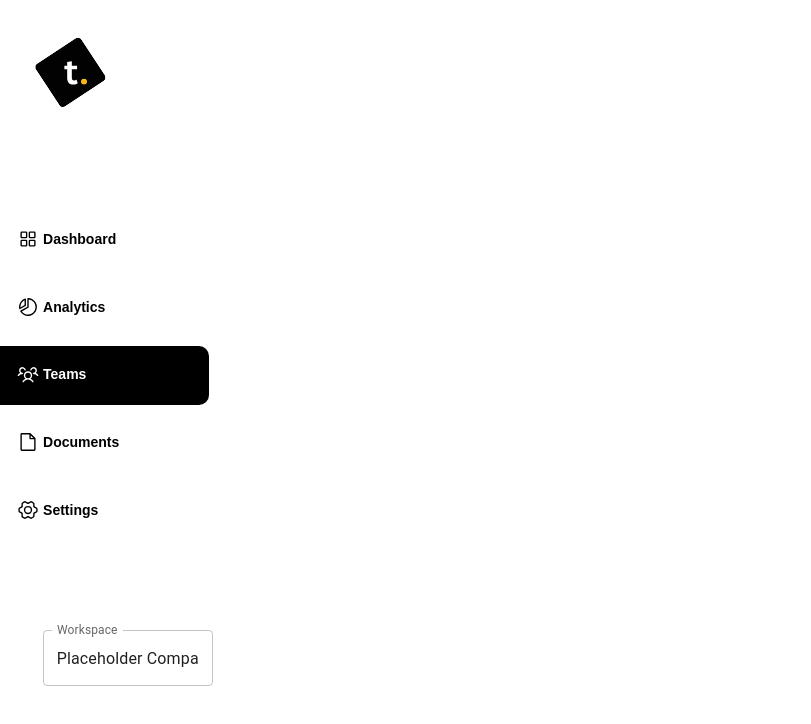
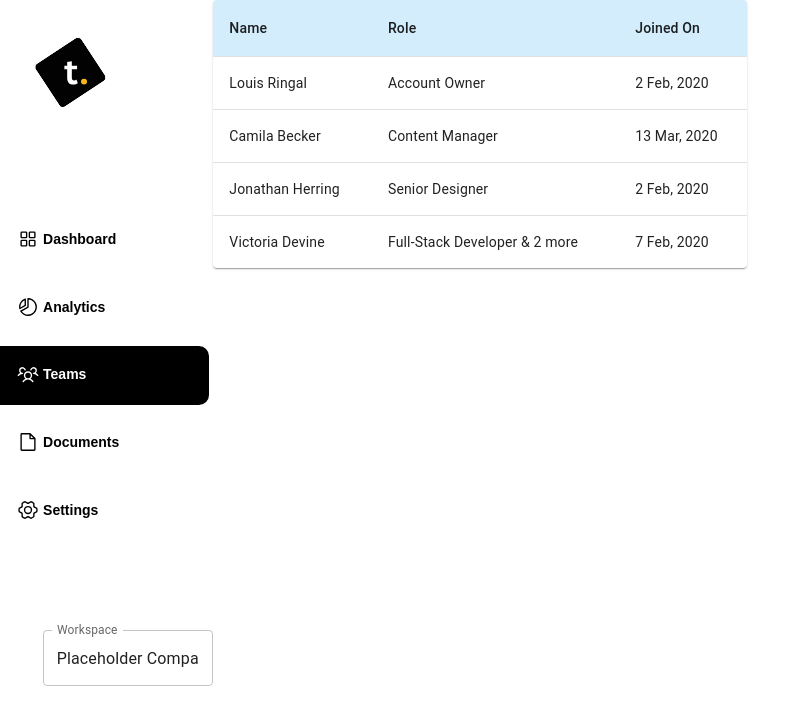
Before and after one commit to PeytenBevill/task-management, a React (Vite) app: page /teams in a window 1280 px wide. Shown: the top 724 px of the page, without its empty margins (0-811 px from the left). Built offline with nearby package versions, Linux system fonts and the light colour scheme.

Commit message:
created Teams folder with css & jsx files, added static teams data table

```diff
--- a/src/App.jsx
+++ b/src/App.jsx
@@ -7,6 +7,8 @@ import { Routes, Route } from "react-router-dom";
 import Settings from "./Settings/Settings";
 import "./App.css";
 import Analytics from "./Analytics/Analytics";
+import Teams from "./Teams/Teams";
+
 
 function App() {
   const [demoClicked, setDemoClicked] = useState(false);
@@ -29,6 +31,8 @@ function App() {
 
         <Route path="/analytics" element={<Analytics />} />
 
+        <Route path="/teams" element={<Teams />} />
+
       </Routes>
       {demoClicked && <UserInfo className="userInfo" />}
     </div>
--- /dev/null
+++ b/src/Teams/Teams.css
@@ -0,0 +1,8 @@
+.MuiTableCell-head {
+    font-weight: bold;
+    background-color: #d4edfc;
+  }
+
+  .MuiTableRow-head {
+    color: #333;
+  }
--- /dev/null
+++ b/src/Teams/Teams.jsx
@@ -0,0 +1,56 @@
+import React from 'react'
+import Table from '@mui/material/Table';
+import TableBody from '@mui/material/TableBody';
+import TableCell from '@mui/material/TableCell';
+import TableContainer from '@mui/material/TableContainer';
+import TableHead from '@mui/material/TableHead';
+import TableRow from '@mui/material/TableRow';
+import Paper from '@mui/material/Paper';
+import './Teams.css'
+
+function createData(name, role, joinedOn) {
+    return { name, role, joinedOn };
+  }
+
+  //static data
+  const rows = [
+    createData('Louis Ringal', 'Account Owner', '2 Feb, 2020'),
+    createData('Camila Becker', 'Content Manager', '13 Mar, 2020'),
+    createData('Jonathan Herring', 'Senior Designer', '2 Feb, 2020'),
+    createData('Victoria Devine', 'Full-Stack Developer & 2 more', '7 Feb, 2020'),
+  ];
+
+  export default function Teams() {
+    return (
+    <>
+    {/* <div className="invite-people-btn">+ Invite People Button</div> */}
+    <div className="table-container">
+      <TableContainer component={Paper} style={{ height: 'auto' }}>
+        <Table sx={{ Width: 'auto'}} aria-label="simple table">
+          <TableHead>
+            <TableRow>
+              <TableCell>Name</TableCell>
+              <TableCell align="left">Role</TableCell>
+              <TableCell align="left">Joined On</TableCell>
+            </TableRow>
+          </TableHead>
+          <TableBody>
+            {rows.map((row) => (
+              <TableRow
+                key={row.name}
+                sx={{ '&:last-child td, &:last-child th': { border: 0 } }}
+              >
+                <TableCell component="th" scope="row">
+                  {row.name}
+                </TableCell>
+                <TableCell align="left">{row.role}</TableCell>
+                <TableCell align="left">{row.joinedOn}</TableCell>
+              </TableRow>
+            ))}
+          </TableBody>
+        </Table>
+      </TableContainer>
+      </div>
+      </>
+    );
+  }
```
